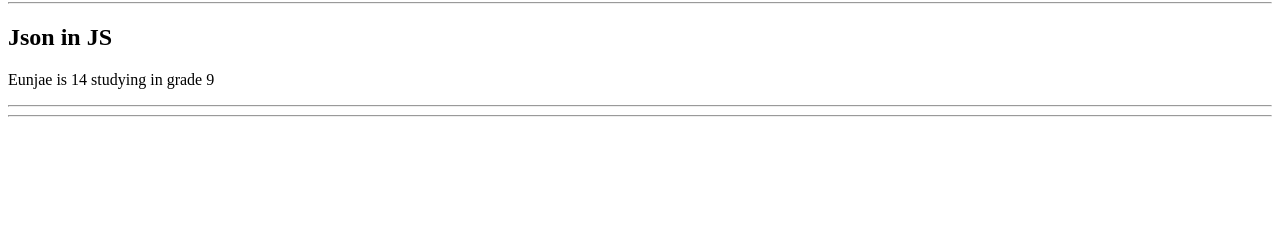
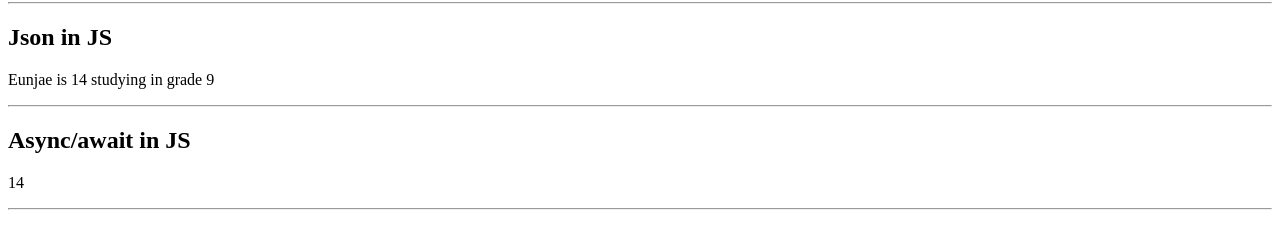
Before and after one commit to Eunjae218/WDL9-Json-and-JS-Asynchronous, a plain HTML site: page index.html in a window 1280 px wide. Shown: the part 78-326 px from the top of the page. Drawn offline with Linux system fonts and the light colour scheme.

Commit message:
finished a2

```diff
--- a/index.html
+++ b/index.html
@@ -17,7 +17,10 @@
             <p id="jsonCon"></p>
         </section>
         <hr>
-        <section id="a2"></section>
+        <section id="a2">
+            <h1>Async/await in JS</h1>
+            <p id="a2res"></p>
+        </section>
         <hr>
         <section id="a3"></section>
 
--- a/script.js
+++ b/script.js
@@ -1,5 +1,6 @@
 //variables
 let a1Result = document.getElementById("jsonCon")
+let a2Result = document.getElementById("a2res")
 
 //A1
 let student = {
@@ -12,6 +13,15 @@ let stollenJson = JSON.parse(stdJson)
 a1Result.innerHTML = stollenJson.name + " is " + stollenJson.Age + " studying in grade " + stollenJson.grade
 
 //A2
+async function addi(a, b) {
+    let response = await a+b
+    display(response)
+}
 
+function display(smt){
+    a2Result.innerHTML = smt
+}
+
+addi(9, 5)
 
 //A3
```
